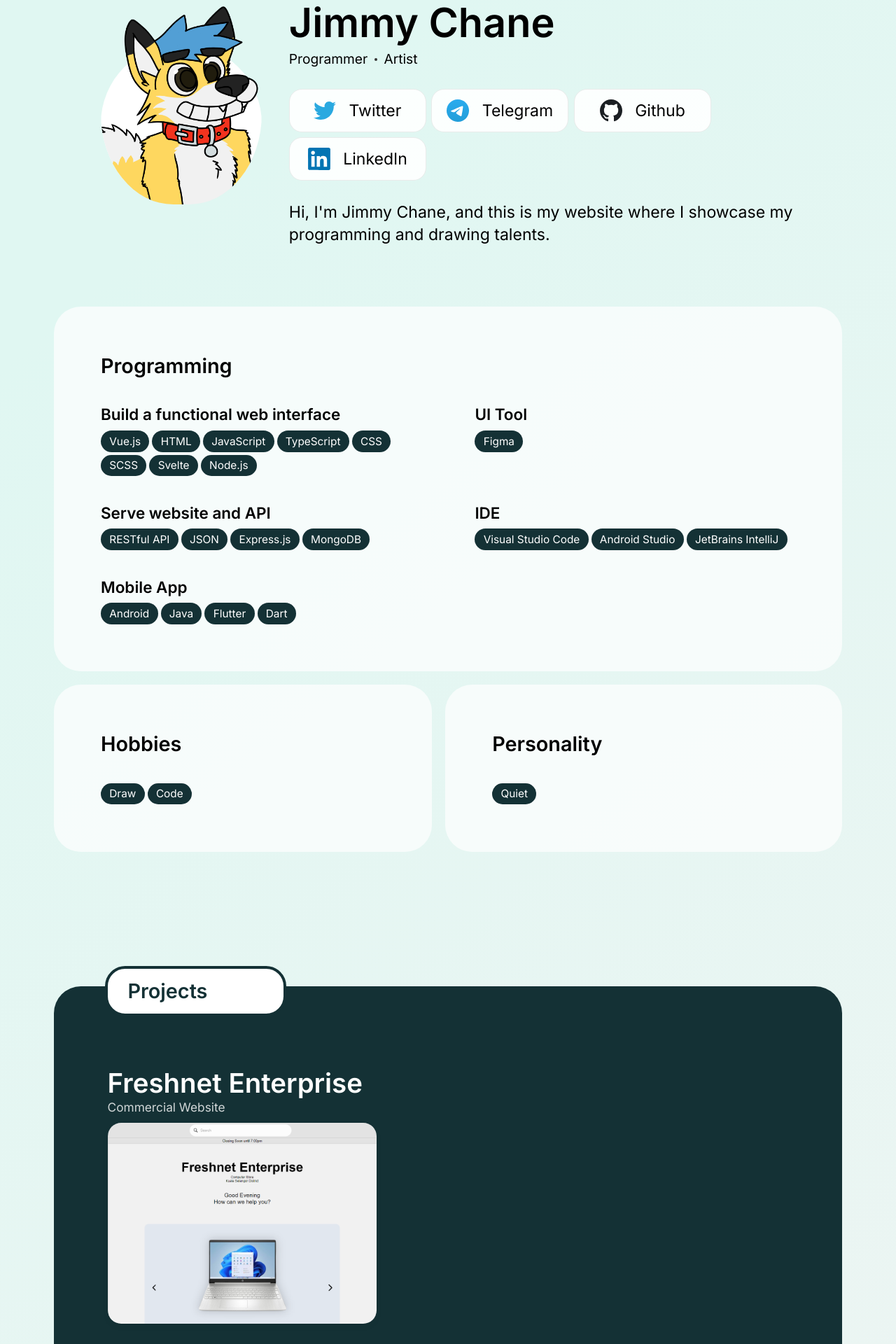
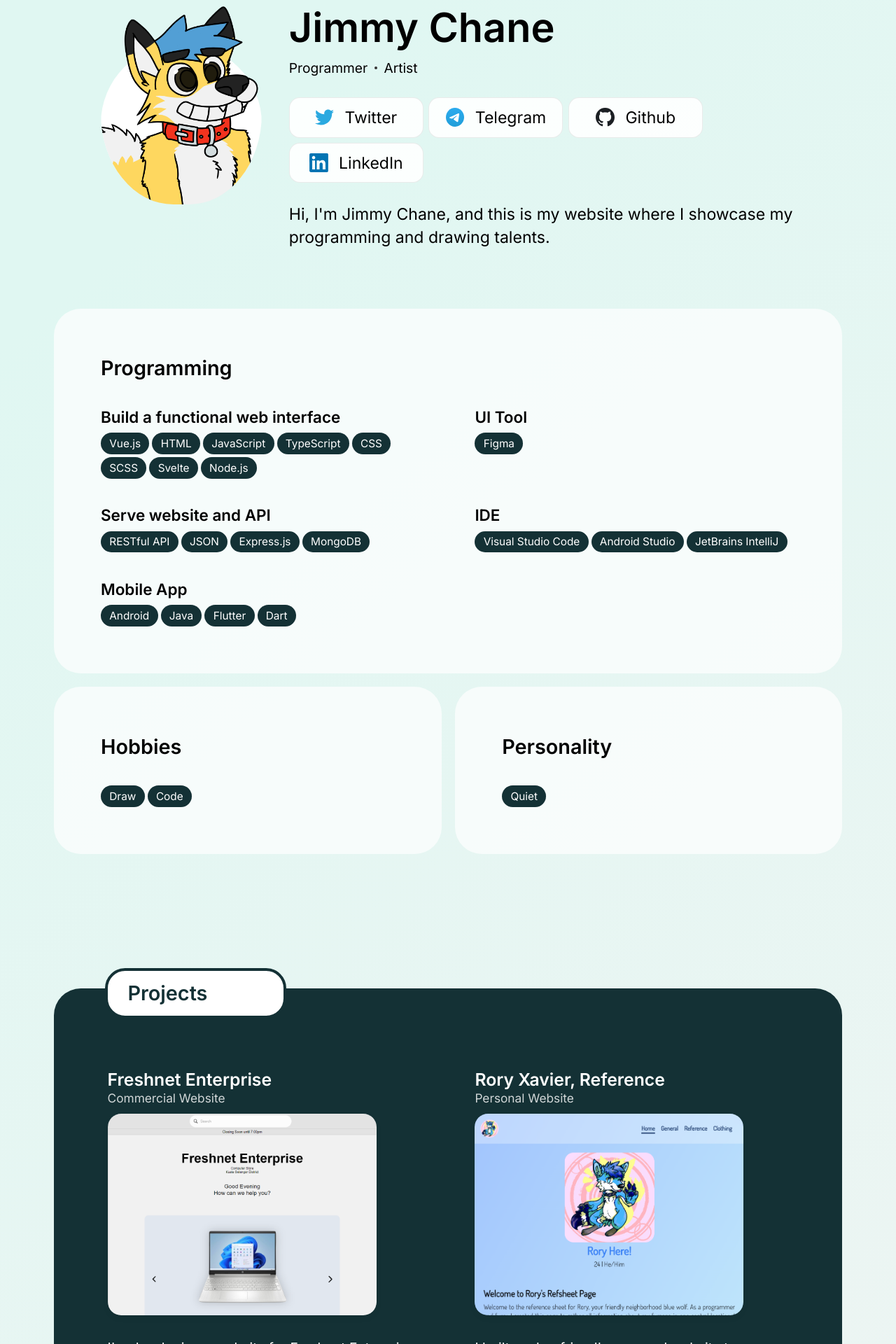
Before and after one commit to JimmyChane/jimmychane-web-ui, a Vue app: page /#/ in a window 1280 px wide. Shown: the part 140-2060 px from the top of the page at 70% size. Built offline with nearby package versions, Linux system fonts and the light colour scheme.

Commit message:
Refactor, Optimize
- add meta contents
- fix profile image not width adaptive
- fix profile labels not width adaptive
- fix section title not width adaptive
- fix section preview not width adaptive
- add alt description to all img
- redefine which title should be h1, h2, h3

```diff
--- a/public/index.html
+++ b/public/index.html
@@ -1,25 +1,56 @@
 <!DOCTYPE html>
 <html lang="">
-
   <head>
     <meta charset="utf-8" />
     <meta http-equiv="X-UA-Compatible" content="IE=edge" />
     <meta name="viewport" content="width=device-width,initial-scale=1.0" />
+
+    <!-- Icon -->
     <link rel="icon" href="<%= BASE_URL %>favicon.ico" />
-      <title>
-         <%= htmlWebpackPlugin.options.title %>
-      </title>
-      <link rel="preconnect" href="https://fonts.googleapis.com">
-      <link rel="preconnect" href="https://fonts.gstatic.com" crossorigin>
-      <link href="https://fonts.googleapis.com/css2?family=Inter:wght@100;400;600;900&display=swap" rel="stylesheet">
+
+    <!-- Title -->
+    <title> <%= htmlWebpackPlugin.options.title %> </title>
+
+    <!-- Font -->
+    <link rel="preconnect" href="https://fonts.googleapis.com" />
+    <link rel="preconnect" href="https://fonts.gstatic.com" crossorigin />
+    <link
+      href="https://fonts.googleapis.com/css2?family=Inter:wght@100;400;600;900&display=swap"
+      rel="stylesheet"
+    />
+
+    <!-- Twitter Meta -->
+    <meta name="twitter:title" content="Jimmy Chane" />
+    <meta name="twitter:image" content="<%= BASE_URL %>og-image.png" />
+    <meta
+      name="twitter:description"
+      content="I'm Jimmy Chane, Programmer | Artist"
+    />
+
+    <!-- Meta -->
+    <meta name="title" property="og:title" content="Jimmy Chane" />
+    <meta name="type" property="og:type" content="website" />
+    <meta
+      name="image"
+      property="og:image"
+      content="<%= BASE_URL %>og-image.png"
+    />
+    <meta name="url" property="og:url" content="https://www.jimmychane.com" />
+    <meta
+      name="description"
+      property="og:description"
+      content="I'm Jimmy Chane, Programmer | Artist"
+    />
   </head>
 
   <body>
     <noscript>
-         <strong>We're sorry but <%= htmlWebpackPlugin.options.title %> doesn't work properly without JavaScript
-               enabled. Please enable it to continue.</strong>
+      <strong
+        >We're sorry but <%= htmlWebpackPlugin.options.title %> doesn't work
+        properly without JavaScript enabled. Please enable it to
+        continue.</strong
+      >
     </noscript>
     <div id="app"></div>
   </body>
-
 </html>
--- a/src/App-Footer.vue
+++ b/src/App-Footer.vue
@@ -1,8 +1,8 @@
 <template>
   <div class="App-footer">
-    <span>2023 August 11</span>
+    <span>2023 August 14</span>
     <span class="App-footer-separator" />
-    <span>v0.6</span>
+    <span>v0.7</span>
   </div>
 </template>
 
--- a/src/views/home/PageHome-header.vue
+++ b/src/views/home/PageHome-header.vue
@@ -38,11 +38,9 @@
 
 <template>
   <div class="PageHome-header">
-    <PFP class="PageHome-PFP" :style="{ 'grid-area': 'img' }" />
+    <PFP :style="{ 'grid-area': 'img' }" />
 
-    <span class="PageHome-name" :style="{ 'grid-area': 'name' }"
-      >Jimmy Chane</span
-    >
+    <h1 class="PageHome-name" :style="{ 'grid-area': 'name' }">Jimmy Chane</h1>
 
     <div class="PageHome-labels" :style="{ 'grid-area': 'labels' }">
       <div v-for="label of labels" :key="label">
@@ -61,7 +59,7 @@
         target="_blank"
         :href="social.href"
       >
-        <img :src="social.icon" />
+        <img :src="social.icon" :alt="social.title" />
         <span>{{ social.title }}</span>
       </a>
     </div>
@@ -92,16 +90,15 @@
 
     .PageHome-name {
       font-weight: 600;
-      font-size: 1.8em;
+      font-size: 2rem;
       text-align: center;
-      line-height: 1em;
     }
     .PageHome-labels {
       display: flex;
       justify-content: center;
       align-items: center;
       flex-direction: row;
-      gap: 0.5em;
+      gap: 0.5rem;
       & > * {
         display: inherit;
         flex-direction: inherit;
@@ -111,7 +108,7 @@
 
       .PageHome-labels-dot {
         display: flex;
-        line-height: 1em;
+        line-height: 1rem;
 
         --size: 4px;
         --width: var(--size);
@@ -130,18 +127,20 @@
       }
     }
     .PageHome-socials {
-      gap: 0.4em;
-      margin: 1em 0;
+      width: 100%;
+      gap: 0.4rem;
+      margin: 1rem 0;
       display: flex;
       flex-direction: row;
       flex-wrap: wrap;
 
       & > * {
-        width: 8.5em;
-        gap: 0.8em;
-        padding: 0.6em 0.7em;
-        font-size: 1.2em;
-        border-radius: 0.8em;
+        width: 100%;
+        max-width: 10rem;
+        gap: 0.8rem;
+        padding: 0.6rem 0.7rem;
+        font-size: 1.2rem;
+        border-radius: 0.8rem;
         border: 1px solid hsla(0, 0%, 0%, 0.08);
 
         color: inherit;
@@ -151,6 +150,7 @@
 
         display: flex;
         flex-direction: row;
+        flex-wrap: wrap;
         align-items: center;
         justify-content: center;
 
@@ -159,13 +159,39 @@
         }
 
         img {
-          width: 1.4em;
-          height: 1.4em;
+          width: 1.4rem;
+          height: 1.4rem;
+        }
+      }
+
+      @media (max-width: 28rem) {
+        gap: initial;
+        & > * {
+          max-width: initial;
+          width: 3.5rem;
+          height: 3.5rem;
+          padding: initial;
+
+          aspect-ratio: 1/1;
+          background: none;
+          border: none;
+
+          &:hover {
+            background: white;
+          }
+
+          span {
+            display: none;
+          }
+          img {
+            width: 1.6rem;
+            height: 1.6rem;
+          }
         }
       }
     }
     .PageHome-description {
-      font-size: 1.2em;
+      font-size: 1.2rem;
     }
   }
 
@@ -196,7 +222,7 @@
       .PageHome-name {
         width: 100%;
         grid-row: 0;
-        font-size: 3em;
+        font-size: 3rem;
         text-align: start;
         display: flex;
 
--- a/src/views/home/PageCode-header.vue
+++ b/src/views/home/PageHome-project-header.vue
@@ -16,11 +16,11 @@
       :href="href"
       target="_blank"
     >
-      <h1>{{ title }}</h1>
+      <h3>{{ title }}</h3>
     </a>
-    <h1 class="PageCode-title" v-if="title.length && !href.length">{{
+    <h3 class="PageCode-title" v-if="title.length && !href.length">{{
       title
-    }}</h1>
+    }}</h3>
     <span class="PageCode-subtitle" v-if="subtitle.length">{{ subtitle }}</span>
   </div>
 </template>
@@ -35,8 +35,9 @@
       width: 100%;
       text-decoration: none;
       color: inherit;
+      font-size: 1.1em;
 
-      h1 {
+      h3 {
         width: 100%;
       }
     }
--- a/src/views/home/PageCode-preview.vue
+++ b/src/views/home/PageHome-project-preview.vue
@@ -3,23 +3,24 @@
     props: {
       href: { type: String },
       src: { type: String },
+      alt: { type: String },
     },
   };
 </script>
 
 <template>
   <a class="PageCode-preview" :href="href" target="_blank">
-    <img class="PageCode-preview" :src="src" />
+    <img class="PageCode-preview" :src="src" :alt="alt" />
   </a>
 </template>
 
 <style lang="scss" scoped>
   a.PageCode-preview {
     border-radius: 1em;
-    width: 20rem;
-    max-width: 100%;
+    width: 100%;
+    max-width: 20rem;
+
     img.PageCode-preview {
-      width: 100%;
       width: inherit;
       max-width: inherit;
       margin: auto;
--- /dev/null
+++ b/src/views/home/PageHome-section-title.vue
@@ -0,0 +1,30 @@
+<template>
+  <h2 class="PageHome-section-title">
+    <slot />
+  </h2>
+</template>
+
+<style lang="scss" scoped>
+  .PageHome-section-title {
+    position: absolute;
+    background: white;
+    color: var(--color);
+    padding: 0.5em;
+    padding-left: 1em;
+    width: 9em;
+    text-align: start;
+
+    border: 4px solid var(--color);
+    border-radius: 1em;
+
+    top: -1em;
+    left: calc(var(--padding) - 4px);
+
+    @media (max-width: 20rem) {
+      font-size: 1.2em;
+    }
+    @media (max-width: 18rem) {
+      font-size: 1em;
+    }
+  }
+</style>
--- /dev/null
+++ b/src/views/home/PageHome-section.vue
@@ -0,0 +1,22 @@
+<template>
+  <div class="PageHome-section" :style="{ 'grid-area': 'project' }">
+    <slot />
+  </div>
+</template>
+
+<style lang="scss" scoped>
+  .PageHome-section {
+    background: var(--color);
+
+    position: relative;
+    border-radius: 2rem;
+
+    --padding: 2rem;
+    padding: var(--padding);
+    padding-top: calc(var(--padding) + 2rem);
+
+    @media (min-width: 800px) {
+      --padding: 4rem;
+    }
+  }
+</style>
--- a/src/views/home/PageHome.vue
+++ b/src/views/home/PageHome.vue
@@ -6,24 +6,28 @@
   import Labels from "./PageHome-group-labels.vue";
   import Label from "./PageHome-group-label.vue";
 
-  import CodeHeader from "./PageCode-header.vue";
-  import Preview from "./PageCode-preview.vue";
+  import Section from "./PageHome-section.vue";
+  import SectionTitle from "./PageHome-section-title.vue";
+
+  import ProjectHeader from "./PageHome-project-header.vue";
+  import ProjectPreview from "./PageHome-project-preview.vue";
+  import FursonaHeader from "./PageHome-fursona-header.vue";
 
   import ImageFreshnet from "@/assets/showcase-freshnet-enterprise.png";
   import ImageRory from "@/assets/showcase-rory-xavier.png";
-
-  import FursonaHeader from "./PageFursona-header.vue";
 
   export default {
     components: {
       Header,
       Card,
+      CardBody,
       Group,
       Labels,
       Label,
-      CardBody,
-      CodeHeader,
-      Preview,
+      Section,
+      SectionTitle,
+      ProjectHeader,
+      ProjectPreview,
       FursonaHeader,
     },
     data: () => ({ ImageFreshnet, ImageRory }),
@@ -111,17 +115,21 @@
         </Card>
       </div>
 
-      <div class="PageHome-project" :style="{ 'grid-area': 'project' }">
-        <h2 class="PageHome-project-title">Projects</h2>
+      <Section class="PageHome-project" :style="{ 'grid-area': 'project' }">
+        <SectionTitle>Projects</SectionTitle>
 
         <div>
-          <CodeHeader
+          <ProjectHeader
             title="Freshnet Enterprise"
             subtitle="Commercial Website"
             href="https://www.freshnet.app"
           />
 
-          <Preview href="https://www.freshnet.app" :src="ImageFreshnet" />
+          <ProjectPreview
+            href="https://www.freshnet.app"
+            :src="ImageFreshnet"
+            alt="Freshnet Enterprise"
+          />
 
           <p
             >I'm developing a website for Freshnet Enterprise, a computer store
@@ -147,13 +155,17 @@
         </div>
 
         <div>
-          <CodeHeader
+          <ProjectHeader
             title="Rory Xavier, Reference"
             subtitle="Personal Website"
             href="https://ref.rorywolf.net/"
           />
 
-          <Preview href="https://ref.rorywolf.net/" :src="ImageRory" />
+          <ProjectPreview
+            href="https://ref.rorywolf.net/"
+            :src="ImageRory"
+            alt="Rory Xavier's Reference"
+          />
 
           <p
             >I built my boyfriend's personal website to showcase his fursona
@@ -177,17 +189,18 @@
             <Label>SCSS</Label>
           </Labels>
         </div>
-      </div>
+      </Section>
 
-      <div class="PageHome-fursona" :style="{ 'grid-area': 'fursona' }">
-        <h2 class="PageHome-fursona-title">Fursona</h2>
+      <Section class="PageHome-fursona" :style="{ 'grid-area': 'fursona' }">
+        <SectionTitle>Fursona</SectionTitle>
         <img
-          class="PageFursona-header"
+          class="PageHome-fursona-preview"
           src="@/assets/fursona-preview-v0.6.png"
+          alt="Jimmy Yellow Fox"
         />
 
         <FursonaHeader
-          class="PageFursona-title"
+          class="PageHome-fursona-title"
           title="Artwork and Character Design"
           subtitle="Captivating Appearance"
         />
@@ -200,7 +213,7 @@
         >
 
         <FursonaHeader
-          class="PageFursona-title"
+          class="PageHome-fursona-title"
           title="Personality"
           subtitle="Shy yet Intriguing"
         />
@@ -214,7 +227,7 @@
         >
 
         <FursonaHeader
-          class="PageFursona-title"
+          class="PageHome-fursona-title"
           title="Stylish Simplicity"
           subtitle="Fashionable Outfit"
         />
@@ -228,7 +241,7 @@
         >
 
         <FursonaHeader
-          class="PageFursona-title"
+          class="PageHome-fursona-title"
           title="Hobbies and Interests"
           subtitle="Drawing and Programming"
         />
@@ -242,7 +255,7 @@
           Jimmy's versatile pursuits showcase his unwavering dedication and
           passion for both artistic expression and technical innovation.</p
         >
-      </div>
+      </Section>
     </div>
   </div>
 </template>
@@ -254,6 +267,7 @@
     flex-direction: column;
     align-items: center;
 
+    margin-bottom: 16rem;
     padding: 0.5rem;
     @media (min-width: 700px) {
       padding: 2rem;
@@ -261,7 +275,6 @@
     @media (min-width: 1200px) {
       padding: 4rem;
     }
-    padding-bottom: 16rem;
 
     .PageHome-grid {
       width: 100%;
@@ -331,27 +344,15 @@
         }
       }
       .PageHome-project {
-        background: var(--color-dark);
+        --color: var(--color-dark);
 
         color: white;
-
         text-align: start;
         gap: 6rem 4rem;
-        border-radius: 2rem;
-
-        --padding: 2rem;
-        padding: var(--padding);
-        padding-top: calc(var(--padding) + 2rem);
-
         display: flex;
         flex-direction: column;
 
-        position: relative;
-
-        @media (min-width: 800px) {
-          --padding: 4rem;
-        }
-        @media (min-width: 1300px) {
+        @media (min-width: 1000px) {
           flex-direction: row;
 
           & > * {
@@ -370,21 +371,6 @@
           }
         }
 
-        .PageHome-project-title {
-          position: absolute;
-          background: white;
-          color: var(--color-dark);
-          padding: 0.5em;
-          padding-left: 1em;
-          width: 9em;
-          text-align: start;
-
-          border: 4px solid var(--color-dark);
-          border-radius: 1em;
-
-          top: -1em;
-          left: calc(var(--padding) - 4px);
-        }
         .PageHome-project-labels {
           & > * {
             color: var(--color-dark);
@@ -397,38 +383,11 @@
       .PageHome-fursona {
         --color: #9ed5ce;
 
-        background: var(--color);
-        border-radius: 2rem;
-
-        position: relative;
-
-        --padding: 2rem;
-        padding: var(--padding);
-        padding-top: calc(var(--padding) + 2rem);
-        @media (min-width: 800px) {
-          --padding: 4rem;
-        }
-
         display: flex;
         flex-direction: column;
         text-align: start;
 
-        .PageHome-fursona-title {
-          position: absolute;
-          background: white;
-          color: var(--color);
-          padding: 0.5em;
-          padding-left: 1em;
-          width: 9em;
-          text-align: start;
-
-          border: 4px solid var(--color);
-          border-radius: 1em;
-
-          top: -1em;
-          left: calc(var(--padding) - 4px);
-        }
-        .PageFursona-header {
+        .PageHome-fursona-preview {
           width: 100%;
           aspect-ratio: 16/9;
           object-fit: contain;
@@ -444,7 +403,7 @@
             padding: 2rem;
           }
         }
-        .PageFursona-title {
+        .PageHome-fursona-title {
           margin-top: 4em;
           margin-bottom: 2em;
         }
--- a/vue.config.js
+++ b/vue.config.js
@@ -5,7 +5,7 @@ module.exports = {
 
   chainWebpack: (config) => {
     config.plugin("html").tap((args) => {
-         args[0].title = "Jimmy Fox";
+      args[0].title = "Jimmy Chane";
       return args;
     });
   },
```
Also changed, not shown: src/views/home/PageHome-fursona-header.vue (renamed from src/views/home/PageFursona-header.vue, +6 -6 lines), src/views/home/PageHome-header-pfp.vue (+12 -3 lines), public/og-image.png (added). Lines whose indentation alone changed are shown as unchanged.
